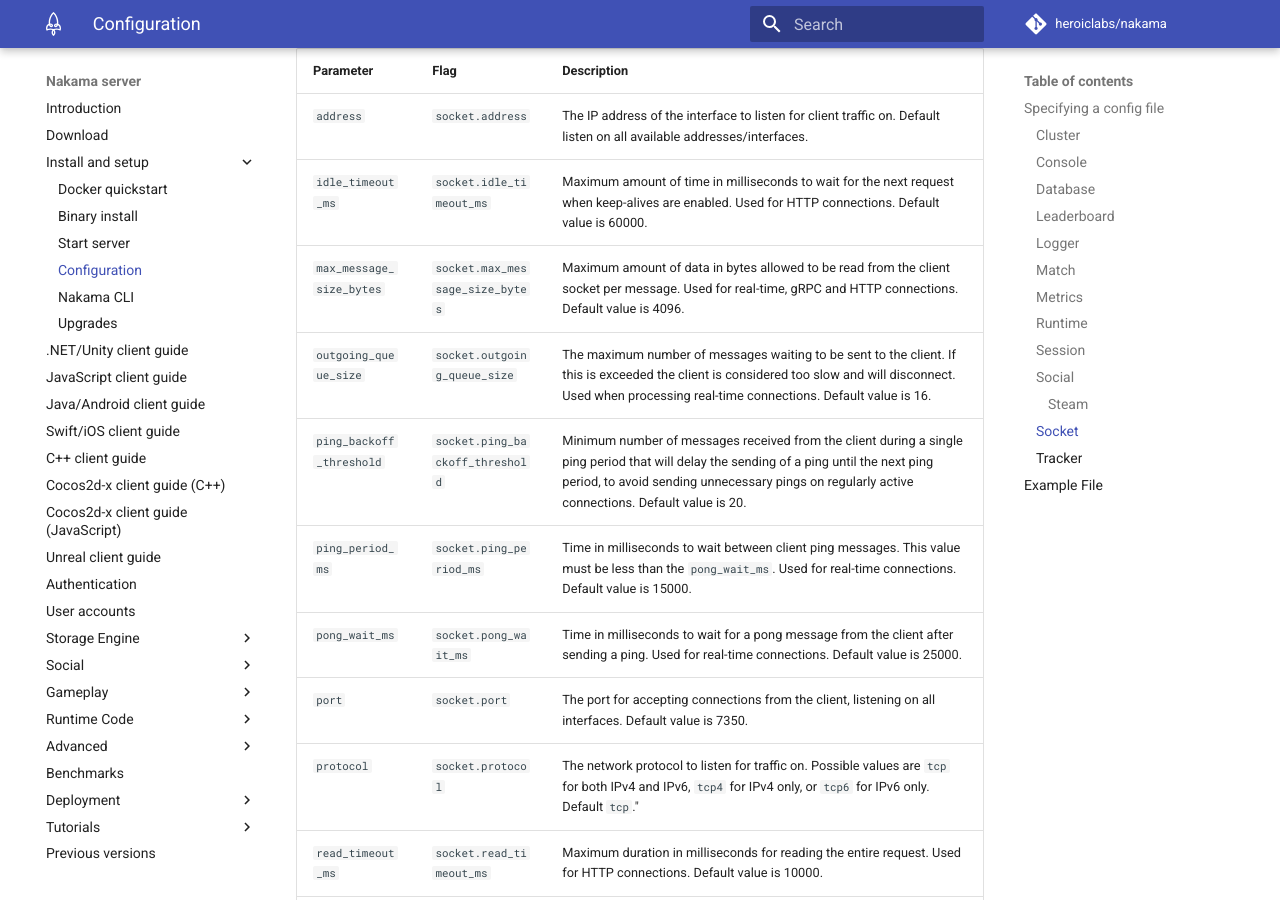
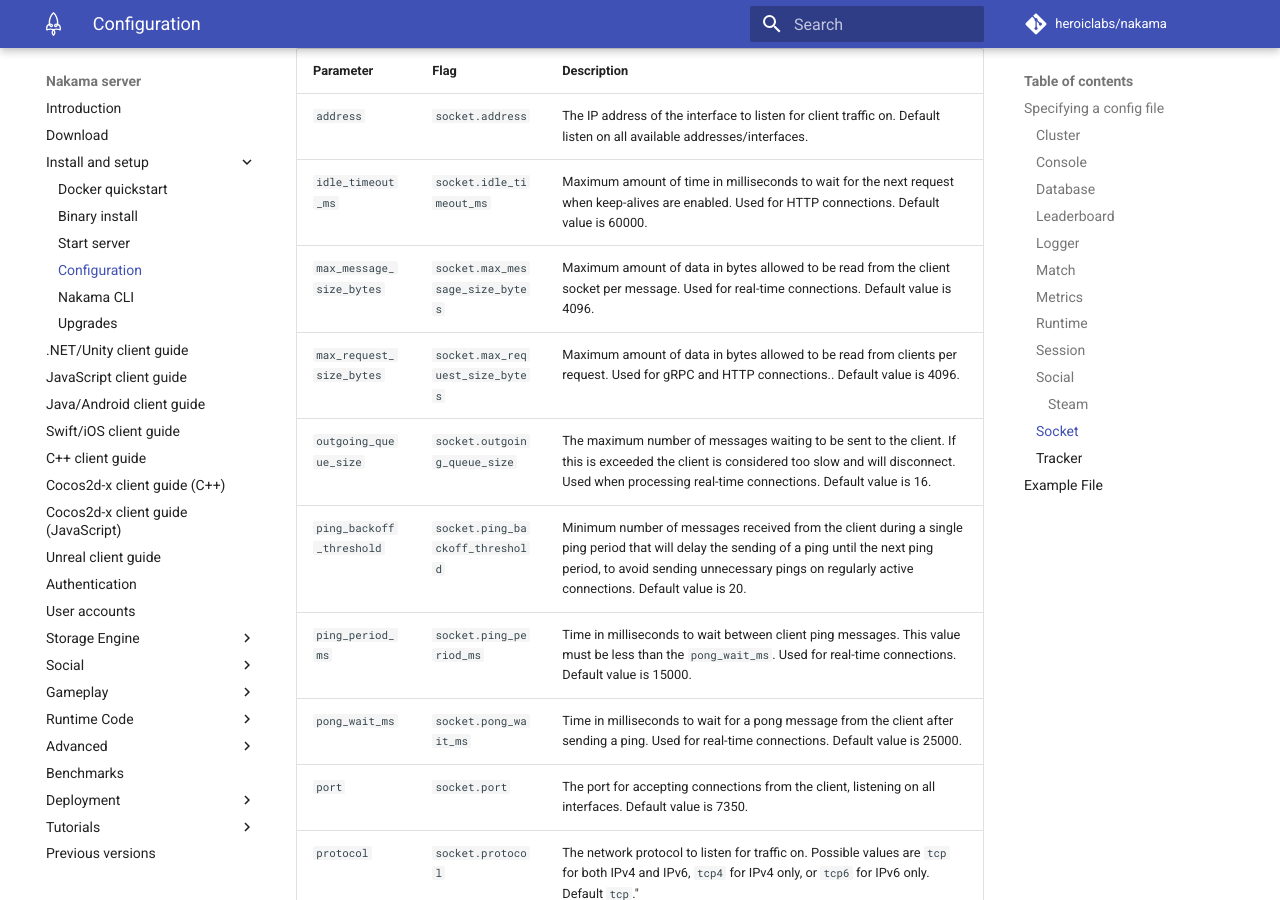
Before and after one commit to heroiclabs/nakama-docs, an MkDocs documentation site: the page built from docs/install-configuration.md, in a window 1280 px wide and 900 px high, scrolled down 7597 px. Built offline with MkDocs 1.6.1 and Material for MkDocs 9.7.7, drawn with Linux system fonts in a browser that asks for light colours; comment, search, counter and statistics services are not loaded.

Commit message:
Update docs for max_request_size_bytes.

```diff
--- a/docs/install-configuration.md
+++ b/docs/install-configuration.md
@@ -217,7 +217,8 @@ Options related to connection socket and transport protocol between the server a
 | --------- | ---- | -----------
 | `address` | `socket.address` | The IP address of the interface to listen for client traffic on. Default listen on all available addresses/interfaces.
 | `idle_timeout_ms` | `socket.idle_timeout_ms` | Maximum amount of time in milliseconds to wait for the next request when keep-alives are enabled. Used for HTTP connections. Default value is 60000.
-| `max_message_size_bytes` | `socket.max_message_size_bytes` | Maximum amount of data in bytes allowed to be read from the client socket per message. Used for real-time, gRPC and HTTP connections. Default value is 4096.
+| `max_message_size_bytes` | `socket.max_message_size_bytes` | Maximum amount of data in bytes allowed to be read from the client socket per message. Used for real-time connections. Default value is 4096.
+| `max_request_size_bytes` | `socket.max_request_size_bytes` | Maximum amount of data in bytes allowed to be read from clients per request. Used for gRPC and HTTP connections.. Default value is 4096.
 | `outgoing_queue_size` | `socket.outgoing_queue_size` | The maximum number of messages waiting to be sent to the client. If this is exceeded the client is considered too slow and will disconnect. Used when processing real-time connections. Default value is 16.
 | `ping_backoff_threshold` | `socket.ping_backoff_threshold` | Minimum number of messages received from the client during a single ping period that will delay the sending of a ping until the next ping period, to avoid sending unnecessary pings on regularly active connections. Default value is 20.
 | `ping_period_ms` | `socket.ping_period_ms` | Time in milliseconds to wait between client ping messages. This value must be less than the `pong_wait_ms`. Used for real-time connections. Default value is 15000.
```
